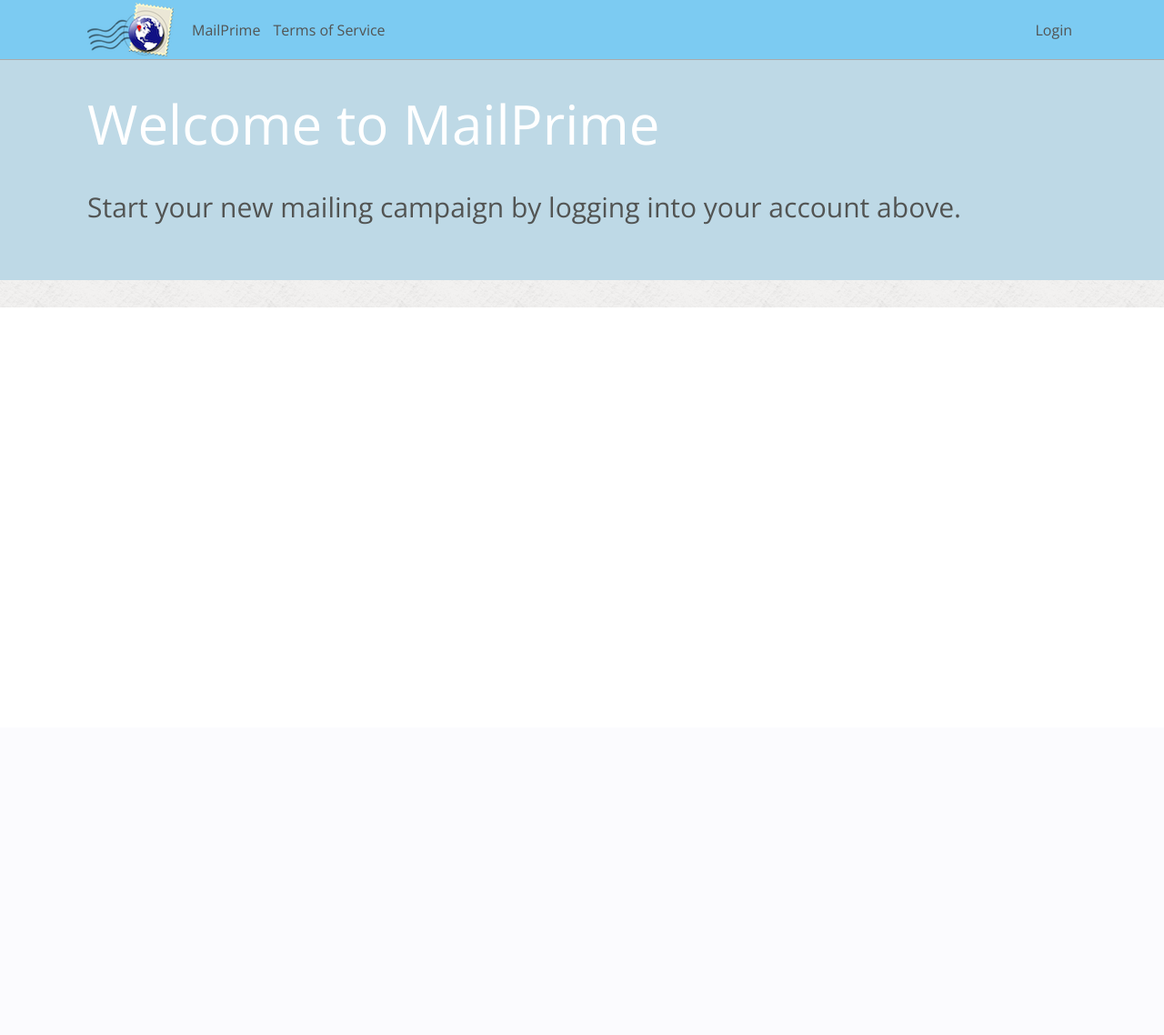
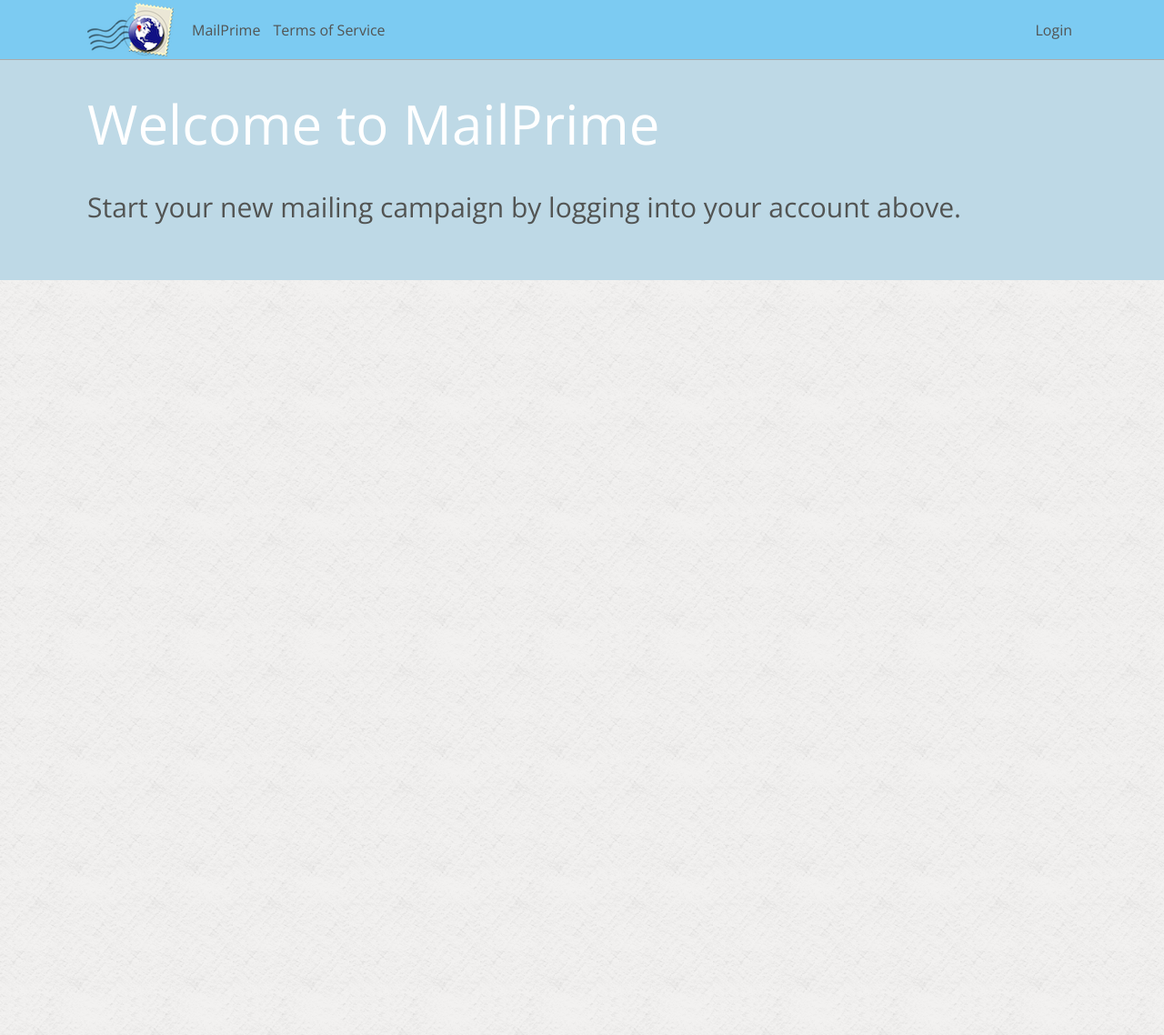
Before and after one commit to nomadmtb/mailprime, a Django app: page / in a window 1280 px wide. Shown: the whole page at 91% size. Before the commit the page ends 338 px from the top, so only its background shows below. Run offline with Django 3.2, Linux system fonts and the light colour scheme; parts of the project's set-up code (start-up, migrations or seed data) failed here and were passed over; some libraries are stand-ins or nearby versions.

Commit message:
div spans to bottom now.

```diff
--- a/mailprime/static/css/base.css
+++ b/mailprime/static/css/base.css
@@ -1,3 +1,7 @@
+html,
+body {
+  height: 100%;
+}
 html {
   font-family: 'Open Sans', sans-serif;
 }
@@ -170,6 +174,7 @@
   padding: 0;
   padding-top: 30px;
   background-image: url('/static/images/white_pattern.png');
+  height: 100%;
 }
 .form_wrapper {
   width: 550px;
--- a/mailprime/static/css/base.less
+++ b/mailprime/static/css/base.less
@@ -7,6 +7,10 @@
 @content-max-width: 1200px;
 @content-min-width: 590px;
 @content-width: 85%;
+
+html, body {
+	height: 100%;
+}
 
 html {
 	font-family: 'Open Sans', sans-serif;
@@ -207,7 +211,8 @@
 	margin: 0;
 	padding: 0;
 	padding-top: 30px;
-	background-image: url('/static/images/white_pattern.png')
+	background-image: url('/static/images/white_pattern.png');
+	height: 100%;
 }
 
 // FORM STYLING...
```
Also changed, not shown: mailprime/db.sqlite3.
